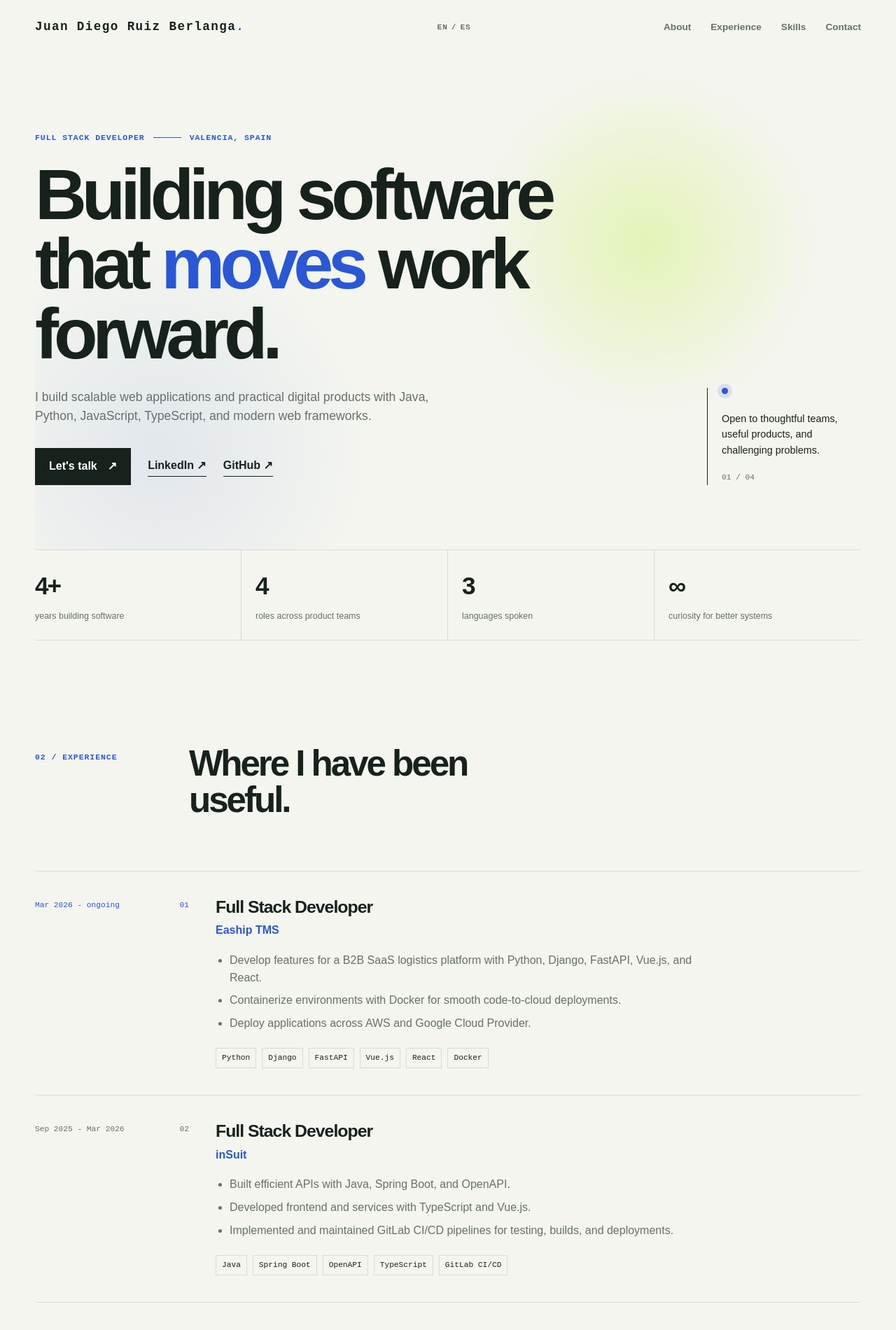
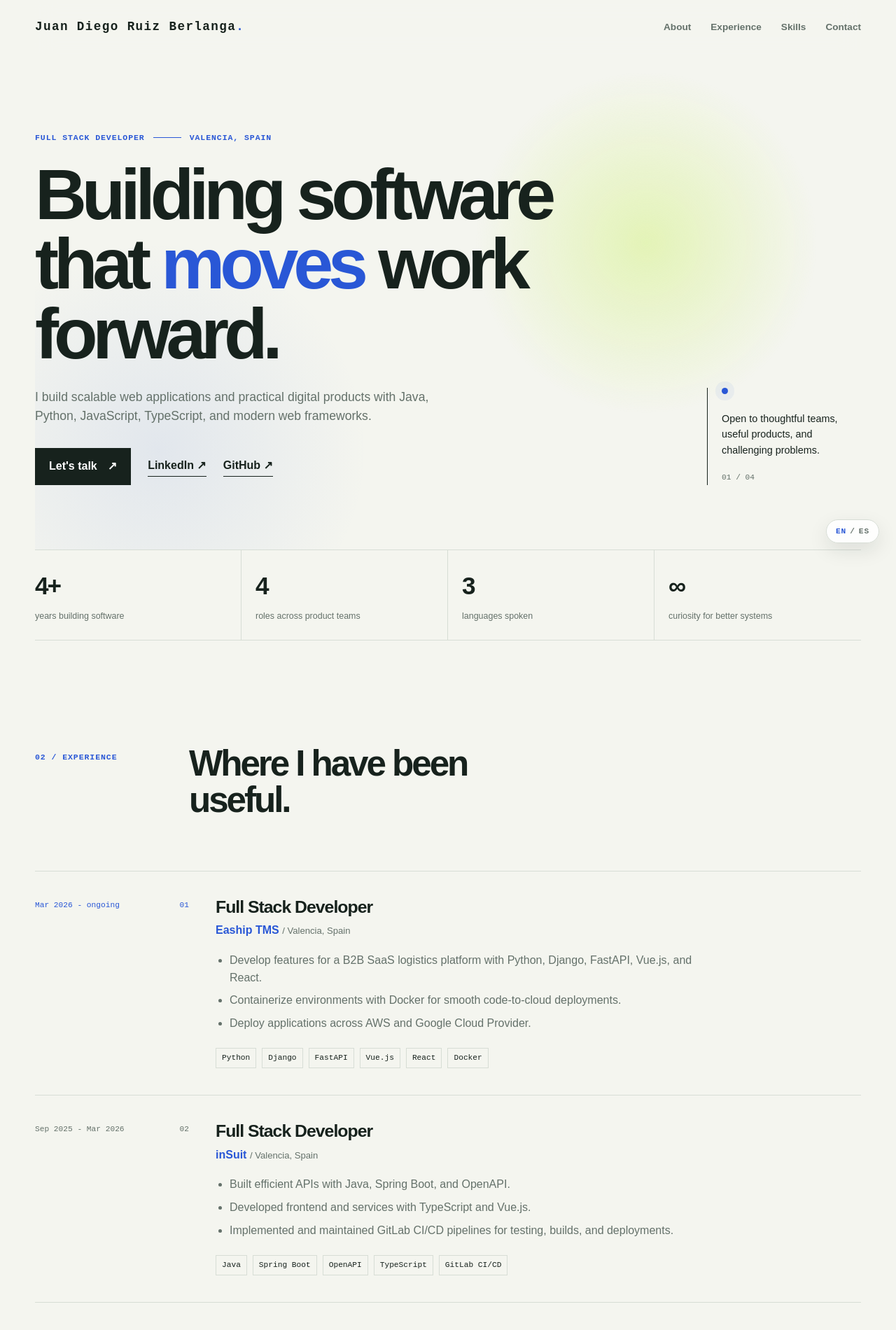
Before and after one commit to dirb997/portfolio-dr, a Vue app: page / in a window 1280 px wide. Shown: the top 1900 px of the page at 70% size. Built offline with nearby package versions, Linux system fonts and the light colour scheme.

Commit message:
implemented some changes in the UI

```diff
--- a/i18n/en/experience.json
+++ b/i18n/en/experience.json
@@ -4,6 +4,7 @@
   "eaship": {
     "date": "Mar 2026 - ongoing",
     "role": "Full Stack Developer",
+    "location": "Valencia, Spain",
     "item1": "Develop features for a B2B SaaS logistics platform with Python, Django, FastAPI, Vue.js, and React.",
     "item2": "Containerize environments with Docker for smooth code-to-cloud deployments.",
     "item3": "Deploy applications across AWS and Google Cloud Provider."
@@ -11,6 +12,7 @@
   "insuit": {
     "date": "Sep 2025 - Mar 2026",
     "role": "Full Stack Developer",
+    "location": "Valencia, Spain",
     "item1": "Built efficient APIs with Java, Spring Boot, and OpenAPI.",
     "item2": "Developed frontend and services with TypeScript and Vue.js.",
     "item3": "Implemented and maintained GitLab CI/CD pipelines for testing, builds, and deployments."
@@ -18,6 +20,7 @@
   "forestwood": {
     "date": "Jun 2024 - Jul 2025",
     "role": "Software Developer",
+    "location": "Sendai, Japan",
     "item1": "Developed and maintained high-performance web applications with PHP Laravel.",
     "item2": "Enhanced interfaces and interactivity with Vue.js.",
     "item3": "Used Docker to streamline development, testing, and deployment."
@@ -25,6 +28,7 @@
   "growth": {
     "date": "Jun 2023 - Jun 2024",
     "role": "System Engineer",
+    "location": "Sendai, Japan",
     "item1": "Developed and continuously enhanced software applications with JavaScript and Python.",
     "item2": "Supported backend development with Node.js to improve application performance and scalability."
   }
--- a/i18n/es/experience.json
+++ b/i18n/es/experience.json
@@ -4,6 +4,7 @@
   "eaship": {
     "date": "Mar 2026 - actualidad",
     "role": "Desarrollador Full Stack",
+    "location": "Valencia, España",
     "item1": "Desarrollo funcionalidades para una plataforma logística B2B SaaS con Python, Django, FastAPI, Vue.js y React.",
     "item2": "Contenerizo entornos con Docker para facilitar los despliegues de código a la nube.",
     "item3": "Despliego aplicaciones en AWS y Google Cloud Provider."
@@ -11,6 +12,7 @@
   "insuit": {
     "date": "Sep 2025 - Mar 2026",
     "role": "Desarrollador Full Stack",
+    "location": "Valencia, España",
     "item1": "Construí APIs eficientes con Java, Spring Boot y OpenAPI.",
     "item2": "Desarrollé frontend y servicios con TypeScript y Vue.js.",
     "item3": "Implementé y mantuve pipelines CI/CD de GitLab para pruebas, compilaciones y despliegues."
@@ -18,6 +20,7 @@
   "forestwood": {
     "date": "Jun 2024 - Jul 2025",
     "role": "Desarrollador de Software",
+    "location": "Sendai, Japón",
     "item1": "Desarrollé y mantuve aplicaciones web de alto rendimiento con PHP Laravel.",
     "item2": "Mejoré las interfaces y la interactividad con Vue.js.",
     "item3": "Usé Docker para agilizar el desarrollo, las pruebas y los despliegues."
@@ -25,6 +28,7 @@
   "growth": {
     "date": "Jun 2023 - Jun 2024",
     "role": "Ingeniero de Sistemas",
+    "location": "Sendai, Japón",
     "item1": "Desarrollé y mejoré continuamente aplicaciones de software con JavaScript y Python.",
     "item2": "Apoyé el desarrollo backend con Node.js para mejorar el rendimiento y la escalabilidad."
   }
--- a/src/App.vue
+++ b/src/App.vue
@@ -1,5 +1,5 @@
 <script setup>
-import { computed, ref, watch } from 'vue';
+import { computed, onMounted, ref, watch } from 'vue';
 import { translations } from './i18n';
 
 const language = ref(localStorage.getItem('portfolio-language') || 'en');
@@ -38,6 +38,25 @@ watch(language, (value) => {
 document.documentElement.lang = language.value;
 document.title = t('meta.title');
 
+onMounted(() => {
+  const revealItems = document.querySelectorAll('.reveal');
+
+  if (!('IntersectionObserver' in window)) {
+    revealItems.forEach((item) => item.classList.add('is-visible'));
+    return;
+  }
+
+  const observer = new IntersectionObserver((entries, currentObserver) => {
+    entries.forEach((entry) => {
+      if (!entry.isIntersecting) return;
+      entry.target.classList.add('is-visible');
+      currentObserver.unobserve(entry.target);
+    });
+  }, { threshold: 0.12 });
+
+  revealItems.forEach((item) => observer.observe(item));
+});
+
 function toggleLanguage() {
   language.value = language.value === 'en' ? 'es' : 'en';
 }
@@ -64,9 +83,6 @@ function submitForm(event) {
   <header class="site-header">
     <a class="brand" href="#top" :aria-label="t('nav.top')">Juan Diego Ruiz Berlanga<span>.</span></a>
     <div class="header-tools">
-      <button class="language-toggle" type="button" :aria-label="t('nav.language')" :aria-pressed="language === 'es'" @click="toggleLanguage">
-        <span :class="{ 'is-active': language === 'en' }">EN</span><span aria-hidden="true">/</span><span :class="{ 'is-active': language === 'es' }">ES</span>
-      </button>
       <button class="menu-toggle" type="button" :aria-expanded="menuOpen" aria-controls="site-nav" @click="menuOpen = !menuOpen">{{ t('nav.menu') }}</button>
     </div>
     <nav id="site-nav" class="site-nav" :class="{ 'is-open': menuOpen }" :aria-label="t('nav.label')">
@@ -76,6 +92,9 @@ function submitForm(event) {
       <a href="#contact" @click="menuOpen = false">{{ t('nav.contact') }}</a>
     </nav>
   </header>
+  <button class="language-toggle" type="button" :aria-label="t('nav.language')" :aria-pressed="language === 'es'" @click="toggleLanguage">
+    <span :class="{ 'is-active': language === 'en' }">EN</span><span aria-hidden="true">/</span><span :class="{ 'is-active': language === 'es' }">ES</span>
+  </button>
 
   <main id="top">
     <section class="hero section-shell" id="about">
@@ -96,21 +115,21 @@ function submitForm(event) {
       </aside>
     </section>
 
-    <section class="facts section-shell" :aria-label="t('facts.label')">
+    <section class="facts section-shell reveal" :aria-label="t('facts.label')">
       <div><strong>4+</strong><span>{{ t('facts.years') }}</span></div>
       <div><strong>4</strong><span>{{ t('facts.roles') }}</span></div>
       <div><strong>3</strong><span>{{ t('facts.languages') }}</span></div>
       <div><strong>∞</strong><span>{{ t('facts.curiosity') }}</span></div>
     </section>
 
-    <section class="content-section section-shell" id="experience">
+    <section class="content-section section-shell reveal" id="experience">
       <div class="section-heading"><p class="eyebrow">{{ t('experience.eyebrow') }}</p><h2>{{ t('experience.title') }}</h2></div>
       <div class="timeline">
         <article v-for="(experience, index) in experiences" :key="experience.key" class="timeline-item" :class="{ current: index === 0 }">
           <div class="timeline-meta"><span>{{ t(`experience.${experience.key}.date`) }}</span><span>{{ experience.number }}</span></div>
           <div class="timeline-body">
             <h3>{{ t(`experience.${experience.key}.role`) }}</h3>
-            <p class="company">{{ experience.company }}</p>
+            <p class="company">{{ experience.company }} <span class="location">/ {{ t(`experience.${experience.key}.location`) }}</span></p>
             <ul><li v-for="item in experienceItems(experience)" :key="item">{{ item }}</li></ul>
             <div class="tags"><span v-for="tag in experience.tags" :key="tag">{{ tag }}</span></div>
           </div>
@@ -118,23 +137,23 @@ function submitForm(event) {
       </div>
     </section>
 
-    <section class="split-section section-shell" id="skills">
+    <section class="split-section section-shell reveal" id="skills">
       <div class="section-heading"><p class="eyebrow">{{ t('skills.eyebrow') }}</p><h2>{{ t('skills.title') }}</h2></div>
       <div class="skill-columns"><div v-for="[key, listKey] in skills" :key="key" class="skill-group"><h3>{{ t(`skills.${key}`) }}</h3><p>{{ t(`skills.${listKey}`) }}</p></div></div>
     </section>
 
-    <section class="split-section education section-shell">
+    <section class="split-section education section-shell reveal">
       <div class="section-heading"><p class="eyebrow">{{ t('education.eyebrow') }}</p><h2>{{ t('education.title') }}</h2></div>
       <div class="education-list"><article v-for="item in education" :key="item.key"><p class="date">{{ t(`education.${item.key}.date`) }}</p><h3>{{ t(`education.${item.key}.institution`) }}</h3><p>{{ t(`education.${item.key}.degree`) }}</p></article></div>
       <div class="language-strip"><div><strong>{{ t('education.english') }}</strong><span>{{ t('education.englishLevel') }}</span></div><div><strong>{{ t('education.japanese') }}</strong><span>{{ t('education.japaneseLevel') }}</span></div><div><strong>{{ t('education.spanish') }}</strong><span>{{ t('education.native') }}</span></div></div>
     </section>
 
-    <section class="contact section-shell" id="contact">
+    <section class="contact section-shell reveal" id="contact">
       <div class="contact-copy"><p class="eyebrow">{{ t('contact.eyebrow') }}</p><h2>{{ t('contact.title') }}</h2><p>{{ t('contact.description') }}</p></div>
       <div class="contact-details"><a href="mailto:jdruizberlanga@gmail.com">jdruizberlanga@gmail.com <span>↗</span></a><a href="tel:+34664258720">+34 664 258 720 <span>↗</span></a><p>Valencia, Spain</p></div>
       <form class="contact-form" @submit.prevent="submitForm"><label for="name">{{ t('contact.name') }}</label><input id="name" name="name" type="text" autocomplete="name" required><label for="email">{{ t('contact.email') }}</label><input id="email" name="email" type="email" autocomplete="email" required><label for="message">{{ t('contact.message') }}</label><textarea id="message" name="message" rows="4" required></textarea><button class="button button-primary" type="submit">{{ t('contact.send') }} <span aria-hidden="true">↗</span></button><p class="form-status" role="status">{{ formStatus }}</p></form>
     </section>
   </main>
 
-  <footer class="site-footer section-shell"><span>© 2026 Juan Diego Ruiz Berlanga</span><span>{{ t('footer.built') }}</span></footer>
+  <footer class="site-footer section-shell reveal"><span>© 2026 Juan Diego Ruiz Berlanga</span><span>{{ t('footer.built') }}</span></footer>
 </template>
--- a/styles.css
+++ b/styles.css
@@ -18,13 +18,14 @@ a { color: inherit; text-decoration: none; }
 .brand { font-family: "Space Mono", monospace; font-weight: 700; letter-spacing: .08em; font-size: 1.1rem; }
 .brand span { color: var(--blue); }
 .header-tools { display: flex; align-items: center; gap: 18px; }
-.language-toggle { display: inline-flex; align-items: center; gap: 5px; border: 0; background: transparent; padding: 6px 0; color: var(--muted); cursor: pointer; font: 700 .7rem "Space Mono", monospace; letter-spacing: .08em; }
-.language-toggle [data-language-option] { transition: color .2s ease; }
-.language-toggle [data-language-option].is-active { color: var(--blue); }
+.language-toggle { position: fixed; right: 24px; bottom: 24px; z-index: 20; display: inline-flex; align-items: center; gap: 5px; border: 1px solid var(--line); border-radius: 999px; background: color-mix(in srgb, var(--surface) 88%, transparent); padding: 10px 13px; color: var(--muted); box-shadow: 0 10px 28px rgba(23,34,29,.1); backdrop-filter: blur(12px); cursor: pointer; font: 700 .7rem "Space Mono", monospace; letter-spacing: .08em; transition: border-color .2s ease, color .2s ease, transform .2s ease, box-shadow .2s ease; }
+.language-toggle:hover { border-color: var(--blue); color: var(--ink); transform: translateY(-3px); box-shadow: 0 14px 32px rgba(23,34,29,.14); }
+.language-toggle span { transition: color .2s ease; }
+.language-toggle .is-active { color: var(--blue); }
 .site-nav { display: flex; gap: 28px; font-size: .85rem; font-weight: 600; color: var(--muted); }
 .site-nav a:hover, .text-link:hover { color: var(--blue); }
 .menu-toggle { display: none; border: 1px solid var(--line); background: var(--surface); padding: 8px 12px; font: inherit; font-size: .8rem; }
-.hero { min-height: 640px; display: grid; grid-template-columns: minmax(0, 1fr) 220px; align-items: center; gap: 80px; padding-block: 110px 92px; background: radial-gradient(circle at 74% 38%, rgba(198,241,84,.36), transparent 25%), radial-gradient(circle at 15% 80%, rgba(41,87,214,.09), transparent 26%); }
+.hero { position: relative; min-height: 640px; display: grid; grid-template-columns: minmax(0, 1fr) 220px; align-items: center; gap: 80px; padding-block: 110px 92px; overflow: hidden; background: radial-gradient(circle at 74% 38%, rgba(198,241,84,.36), transparent 25%), radial-gradient(circle at 15% 80%, rgba(41,87,214,.09), transparent 26%); }
 .eyebrow { display: flex; align-items: center; gap: 12px; margin: 0 0 22px; color: var(--blue); font-family: "Space Mono", monospace; font-size: .72rem; font-weight: 700; letter-spacing: .08em; text-transform: uppercase; }
 .eyebrow-line { display: inline-block; width: 40px; height: 1px; background: currentColor; }
 h1, h2, h3, p { margin-top: 0; }
@@ -32,7 +33,7 @@ h1 { max-width: 780px; margin-bottom: 28px; font-size: clamp(3.5rem, 8vw, 7.5rem
 h1 em { color: var(--blue); font-style: normal; }
 h2 { max-width: 470px; margin-bottom: 0; font-size: clamp(2rem, 4vw, 4rem); line-height: 1.02; letter-spacing: -.06em; }
 .hero-lede { max-width: 570px; margin-bottom: 32px; color: var(--muted); font-size: 1.1rem; }
-.hero-actions { display: flex; align-items: center; flex-wrap: wrap; gap: 24px; }
+.hero-actions { display: flex; align-items: center; flex-wrap: wrap; gap: 24px; animation: rise-in .7s .35s both; }
 .button { display: inline-flex; align-items: center; gap: 15px; border: 0; cursor: pointer; padding: 14px 20px; font: inherit; font-weight: 700; transition: transform .2s ease, background .2s ease; }
 .button:hover { transform: translateY(-2px); }
 .button-primary { background: var(--ink); color: white; }
@@ -40,7 +41,7 @@ h2 { max-width: 470px; margin-bottom: 0; font-size: clamp(2rem, 4vw, 4rem); line
 .text-link { border-bottom: 1px solid var(--ink); padding-bottom: 2px; font-weight: 600; }
 .hero-note { align-self: end; border-left: 1px solid var(--ink); padding-left: 20px; }
 .hero-note p { font-size: .9rem; }
-.status-dot { display: block; width: 9px; height: 9px; margin-bottom: 24px; border-radius: 50%; background: var(--blue); box-shadow: 0 0 0 6px rgba(41,87,214,.13); }
+.status-dot { display: block; width: 9px; height: 9px; margin-bottom: 24px; border-radius: 50%; background: var(--blue); box-shadow: 0 0 0 6px rgba(41,87,214,.13); animation: pulse 2.2s ease-in-out infinite; }
 .note-index, .date, .timeline-meta, .tags { font-family: "Space Mono", monospace; font-size: .7rem; color: var(--muted); }
 .facts { display: grid; grid-template-columns: repeat(4, 1fr); border-block: 1px solid var(--line); }
 .facts div { display: flex; flex-direction: column; gap: 6px; padding: 24px 20px 24px 0; border-right: 1px solid var(--line); }
@@ -58,6 +59,7 @@ h2 { max-width: 470px; margin-bottom: 0; font-size: clamp(2rem, 4vw, 4rem); line
 .timeline-body { max-width: 700px; }
 .timeline-body h3 { margin-bottom: 2px; font-size: 1.55rem; letter-spacing: -.04em; }
 .company { margin-bottom: 18px; color: var(--blue); font-weight: 600; }
+.location { color: var(--muted); font-size: .82em; font-weight: 500; }
 .timeline-body ul { margin: 0 0 22px; padding-left: 20px; color: var(--muted); }
 .timeline-body li + li { margin-top: 8px; }
 .tags { display: flex; flex-wrap: wrap; gap: 8px; }
@@ -88,10 +90,25 @@ h2 { max-width: 470px; margin-bottom: 0; font-size: clamp(2rem, 4vw, 4rem); line
 .contact-form .button { align-self: flex-start; margin-top: 14px; }
 .form-status { min-height: 24px; margin: 8px 0 0; color: var(--blue); font-size: .8rem; }
 .site-footer { display: flex; justify-content: space-between; padding-block: 25px; border-top: 1px solid var(--line); color: var(--muted); font-family: "Space Mono", monospace; font-size: .68rem; }
+.hero-copy { animation: rise-in .7s both; }
+.hero-note { animation: rise-in .7s .2s both; }
+.reveal { opacity: 0; transform: translateY(28px); transition: opacity .7s ease, transform .7s ease; }
+.reveal.is-visible { opacity: 1; transform: translateY(0); }
+.timeline-item, .skill-group, .education-list article { transition: background .25s ease, border-color .25s ease, transform .25s ease; }
+.timeline-item:hover { background: rgba(255,255,255,.42); transform: translateX(8px); }
+.skill-group:hover, .education-list article:hover { border-color: var(--blue); transform: translateY(-4px); }
+@keyframes rise-in { from { opacity: 0; transform: translateY(18px); } to { opacity: 1; transform: translateY(0); } }
+@keyframes pulse { 0%, 100% { box-shadow: 0 0 0 6px rgba(41,87,214,.13); } 50% { box-shadow: 0 0 0 11px rgba(41,87,214,0); } }
+
+@media (prefers-reduced-motion: reduce) {
+  *, *::before, *::after { scroll-behavior: auto !important; animation-duration: .01ms !important; animation-iteration-count: 1 !important; transition-duration: .01ms !important; }
+  .reveal { opacity: 1; transform: none; }
+}
 
 @media (max-width: 760px) {
   .section-shell, .site-header { width: min(calc(100% - 36px), var(--max)); }
   .site-header { min-height: 68px; }
+  .language-toggle { right: 18px; bottom: 18px; }
   .menu-toggle { display: block; }
   .site-nav { position: absolute; top: 68px; right: 0; display: none; flex-direction: column; gap: 0; width: 170px; padding: 10px 18px; background: var(--surface); border: 1px solid var(--line); }
   .site-nav.is-open { display: flex; }
```
Also changed, not shown: 5 other files (tests, documents, lock files or other folders).
